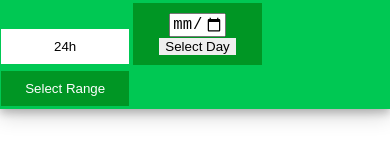
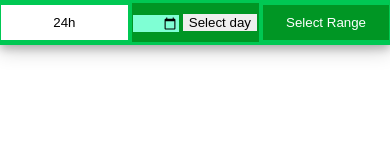
Before and after one commit to tart-ufo/MappeIRPI-CNR, a plain HTML site: page index.html in a window 390 px wide. Drawn offline with Linux system fonts and the light colour scheme.

Commit message:
fix for mobile

```diff
--- a/index.html
+++ b/index.html
@@ -14,7 +14,7 @@
         <li><button id="24h" class="selected">24h</button></li>
         <li class="unselected">
             <input type="date" name="selectedDay" id="selectedDay">
-            <button id="dayBtn">Select Day</button>
+            <button id="dayBtn">Select day</button>
         </li>
         <li><button id="rangeBtn" class="unselected">Select Range</button></li>
     </ul>
--- a/style.css
+++ b/style.css
@@ -35,6 +35,8 @@ body {
     color:  white;
     padding-top:    10px;
     padding-bottom: 10px;
+    padding-left: 0;
+    padding-right: 0;
     width: 100%
 }
 
@@ -44,6 +46,8 @@ body {
     padding-top:    10px;
     padding-bottom: 10px;
     width: 100%;
+    padding-left: 0;
+    padding-right: 0;
 }
 
 button {
@@ -90,11 +94,17 @@ button {
     cursor: pointer;
 }
 
-#selectedDay {
-    width: 40%;
-    font-size: larger;
-}
+
 
 @media only screen and (max-width: 654px) {
+    .header li {
+        width: 32.6%;
+    }
 
+    #selectedDay {
+        width: 35%;
+        color: transparent;
+        background-color: aquamarine;
+        border: 0;
+    }
 }
```
